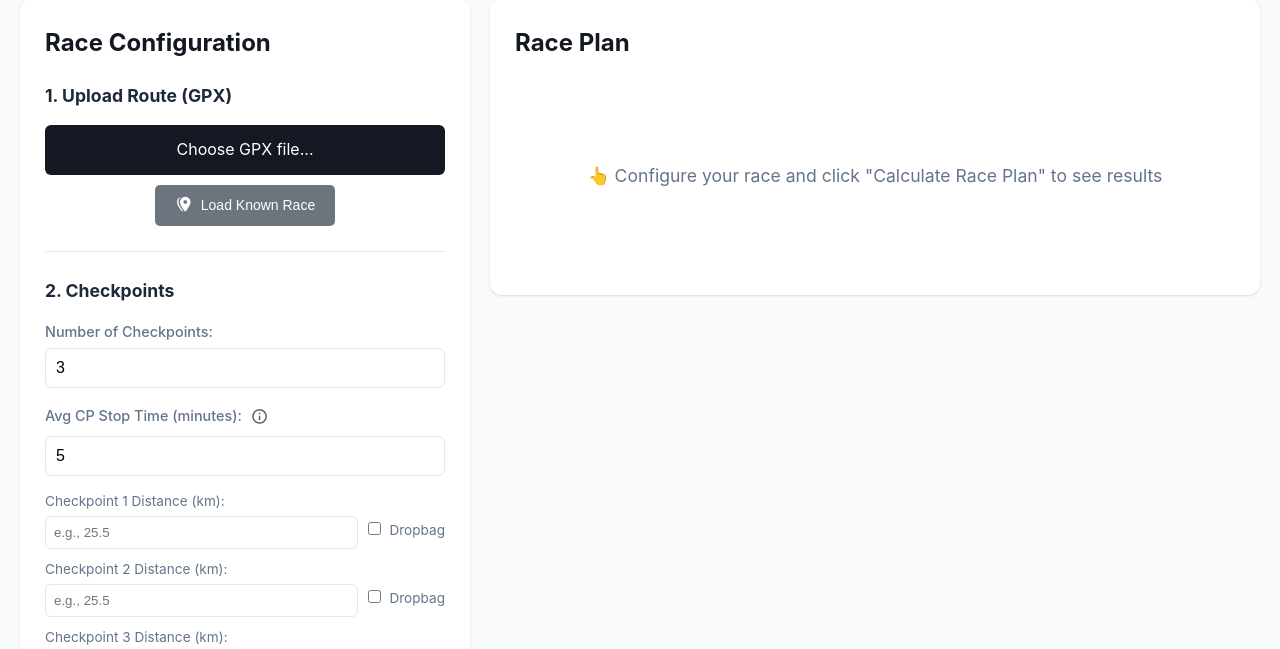
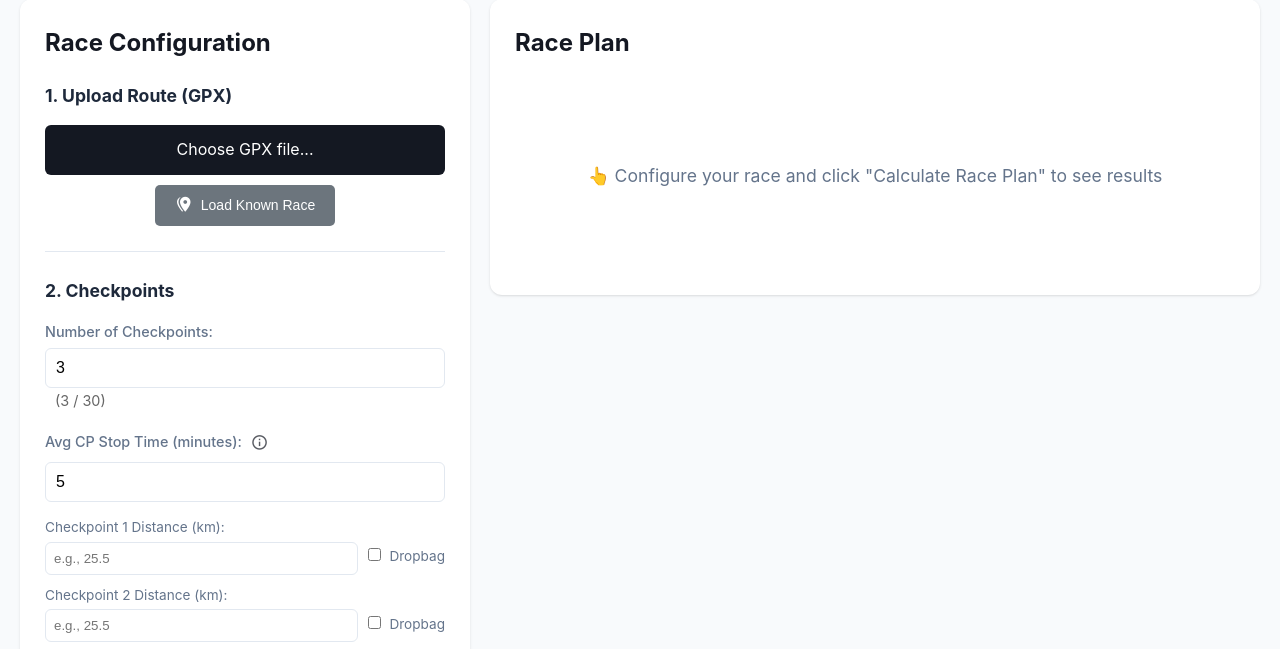
Before and after one commit to lennon101/RaceCraft, a Flask app: page / in a window 1280 px wide. Shown: the part 287-936 px from the top of the page. Run offline with Flask 3, Linux system fonts and the light colour scheme; some libraries are stand-ins or nearby versions.

Commit message:
Implement 30 checkpoint limit with frontend and backend validation
Co-authored-by: lennon101 <1709944+lennon101@users.noreply.github.com>

```diff
--- a/app.py
+++ b/app.py
@@ -1599,6 +1599,12 @@ def calculate():
         # Parse inputs
         checkpoint_distances = data.get('checkpoint_distances', [])
         checkpoint_dropbags = data.get('checkpoint_dropbags', [])  # New: dropbag status
+
+        # Validate maximum number of checkpoints
+        MAX_CHECKPOINTS = 30
+        if len(checkpoint_distances) > MAX_CHECKPOINTS:
+            return jsonify({'error': f'Maximum number of checkpoints is {MAX_CHECKPOINTS}. You provided {len(checkpoint_distances)} checkpoints.'}), 400
+
         segment_terrain_types = data.get('segment_terrain_types', [])
         avg_cp_time = float(data.get('avg_cp_time', 5))
         z2_pace = float(data.get('z2_pace', 6.5))  # in minutes per km
--- a/static/js/app.js
+++ b/static/js/app.js
@@ -48,6 +48,7 @@ const fileNameDisplay = document.getElementById('file-name');
 const gpxInfoBox = document.getElementById('gpx-info');
 const numCheckpointsInput = document.getElementById('num-checkpoints');
 const checkpointDistancesContainer = document.getElementById('checkpoint-distances');
+const checkpointCounter = document.getElementById('checkpoint-counter');
 const calculateBtn = document.getElementById('calculate-btn');
 const saveBtn = document.getElementById('save-btn');
 const loadBtn = document.getElementById('load-btn');
@@ -100,6 +101,19 @@ const targetTimeSecondsInput = document.getElementById('target-time-seconds');
 // Event Listeners
 gpxFileInput.addEventListener('change', handleGPXUpload);
 numCheckpointsInput.addEventListener('input', () => {
+    const MAX_CHECKPOINTS = 30;
+    let value = parseInt(numCheckpointsInput.value) || 0;
+
+    // Enforce maximum limit
+    if (value > MAX_CHECKPOINTS) {
+        value = MAX_CHECKPOINTS;
+        numCheckpointsInput.value = MAX_CHECKPOINTS;
+        // Note: User will see the value automatically capped at 30
+    }
+
+    // Update checkpoint counter
+    updateCheckpointCounter(value, MAX_CHECKPOINTS);
+
     generateCheckpointInputs();
     validateCheckpointDistances();
 });
@@ -779,9 +793,19 @@ function validateCheckpointDistances() {
     return !hasErrors;
 }
 
+function updateCheckpointCounter(current, max) {
+    if (checkpointCounter) {
+        checkpointCounter.textContent = `(${current} / ${max})`;
+    }
+}
+
 function generateCheckpointInputs() {
+    const MAX_CHECKPOINTS = 30;
     const numCheckpoints = parseInt(numCheckpointsInput.value) || 0;
     checkpointDistancesContainer.innerHTML = '';
+
+    // Update checkpoint counter
+    updateCheckpointCounter(numCheckpoints, MAX_CHECKPOINTS);
 
     // Create checkpoint distance inputs with dropbag checkbox
     for (let i = 0; i < numCheckpoints; i++) {
--- a/templates/index.html
+++ b/templates/index.html
@@ -60,7 +60,8 @@
                     <h3>2. Checkpoints</h3>
                     <div class="input-group">
                         <label for="num-checkpoints">Number of Checkpoints:</label>
-                        <input type="number" id="num-checkpoints" min="0" max="20" value="3" />
+                        <input type="number" id="num-checkpoints" min="0" max="30" value="3" />
+                        <span class="checkpoint-counter" id="checkpoint-counter" style="color: #666; font-size: 0.9em; margin-left: 10px;"></span>
                     </div>
                     <div class="input-group">
                         <label for="avg-cp-time">
```
